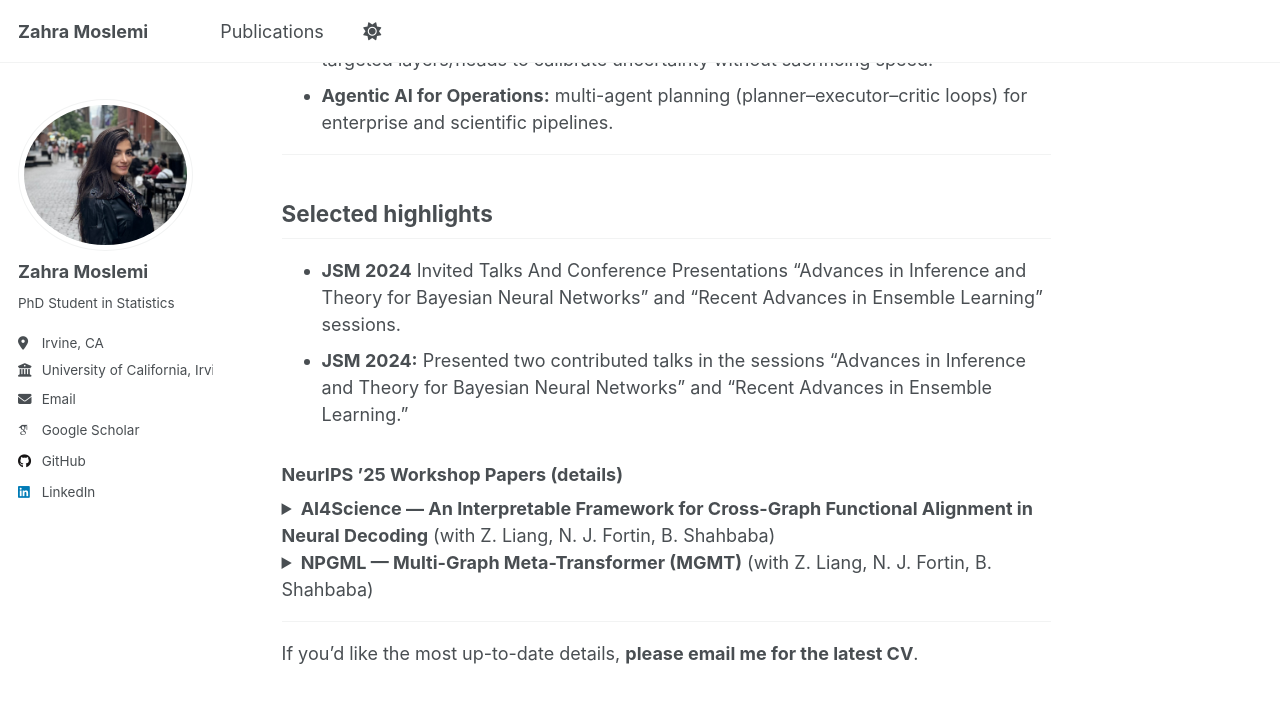
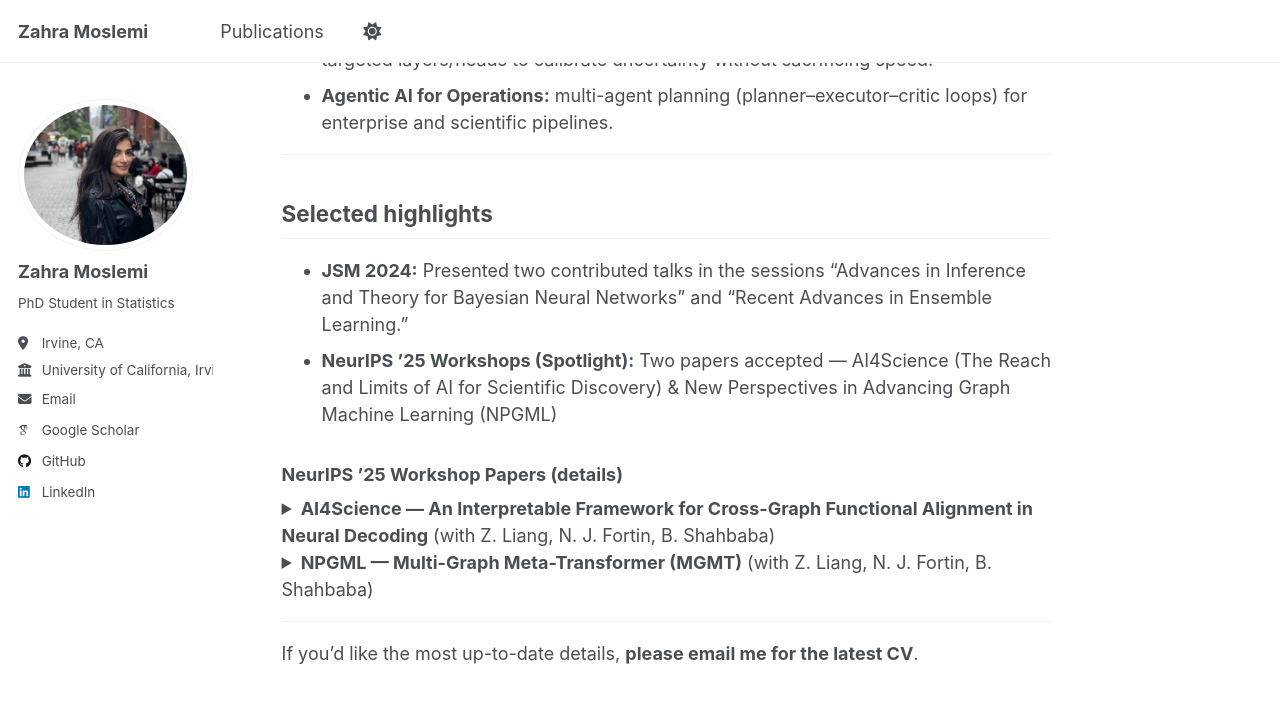
Before and after one commit to zahraMoslemi/zahraMoslemi.github.io, a Jekyll site: the page built from _pages/about.md, in a window 1280 px wide and 900 px high, scrolled down 865 px. Shown: the top 703 px of the window. Built offline with Jekyll 4.4.1, drawn with Linux system fonts in a browser that asks for light colours; some web fonts are replaced; a script that is not in the unit is left out.

Commit message:
Update about.md with NeurIPS ’25 workshop details

```diff
--- a/_pages/about.md
+++ b/_pages/about.md
@@ -32,8 +32,9 @@ My research interests are:
 ---
 
 ## Selected highlights
-- **JSM 2024**  Invited Talks And Conference Presentations "Advances in Inference and Theory for Bayesian Neural Networks" and "Recent Advances in Ensemble Learning" sessions.
 - **JSM 2024:** Presented two contributed talks in the sessions “Advances in Inference and Theory for Bayesian Neural Networks” and “Recent Advances in Ensemble Learning.”
+- **NeurIPS ’25 Workshops (Spotlight):** Two papers accepted — AI4Science (The Reach and Limits of AI for Scientific Discovery) & New Perspectives in Advancing Graph Machine Learning (NPGML)
+
 
 ### NeurIPS ’25 Workshop Papers (details)
 <details>
```
